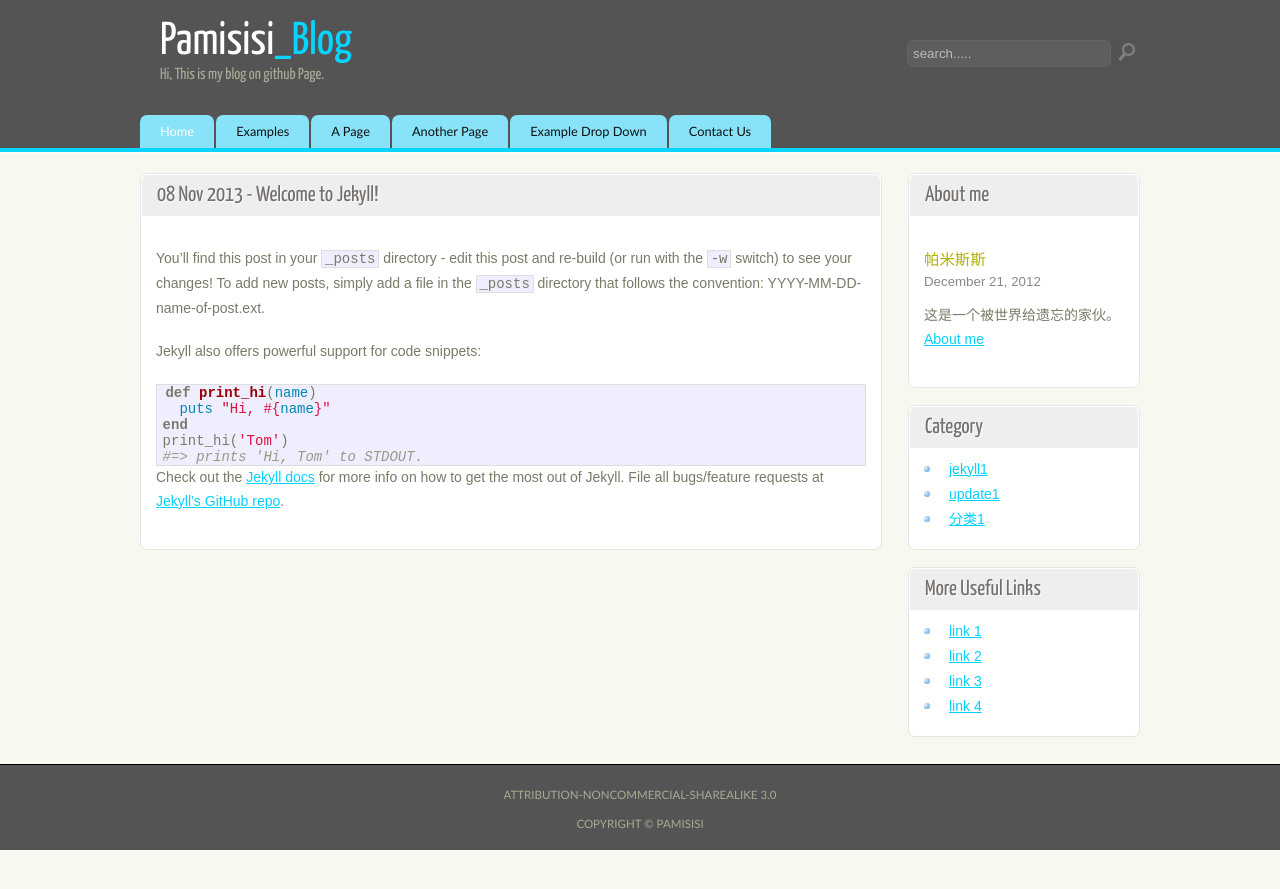
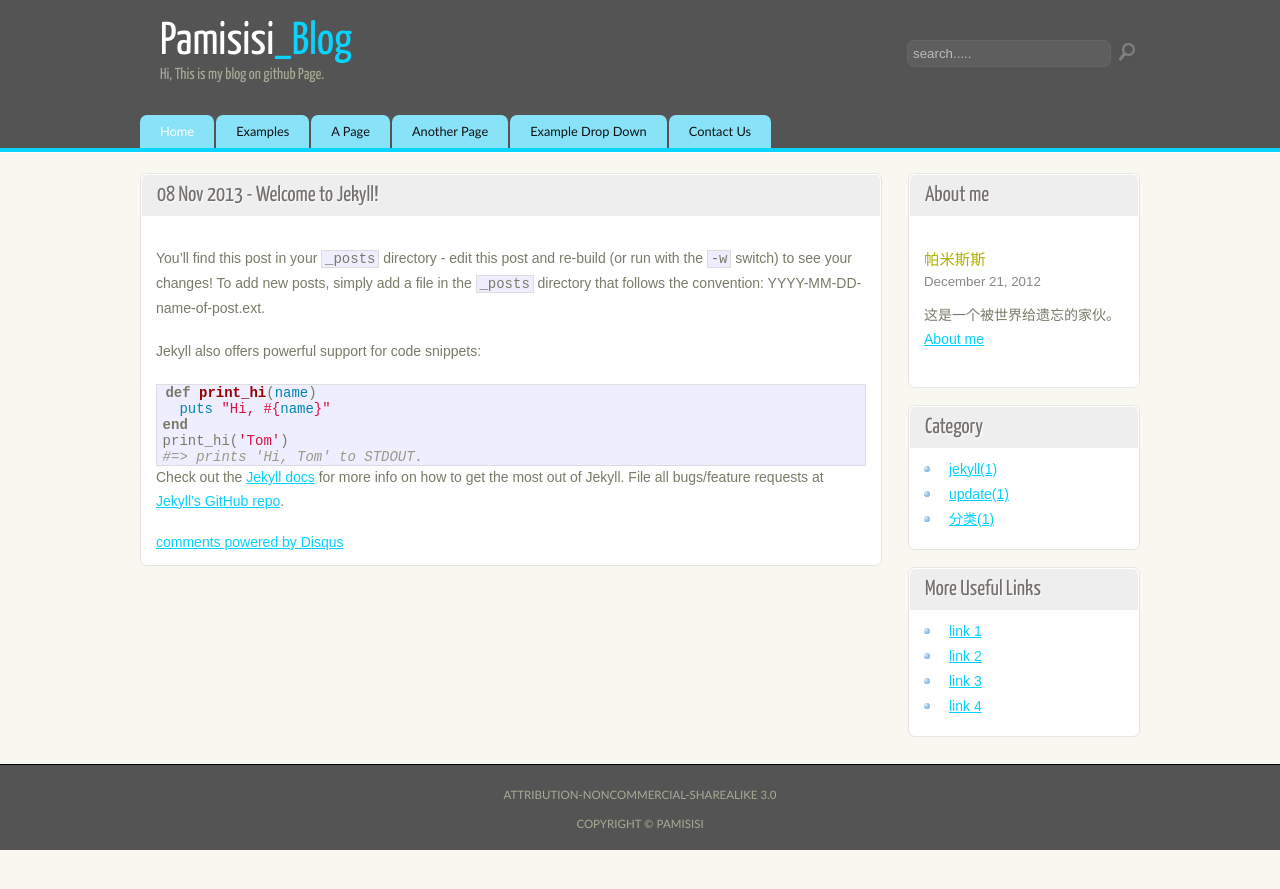
Before and after one commit to pamisisi/pamisisi.github.io, a Jekyll site: the page built from _posts/2013-11-08-welcome-to-jekyll.markdown, in a window 1280 px wide. Shown: the top 889 px of the page. Built offline with Jekyll 4.4.1, drawn with Linux system fonts in a browser that asks for light colours; Markdown is read by kramdown in place of the engine named in the settings; comment, search, counter and statistics services are not loaded.

Commit message:
add disqus.

```diff
--- a/_layouts/default.html
+++ b/_layouts/default.html
@@ -48,9 +48,10 @@
           <h3>Category</h3>
           <div class="sidebar_item">
             <ul>
-            {% for category in site.categories %}
-              <li><a href="/categories/{{category | first}}/">{{category | first}}{{ category | last | size }}</a></li>
-            {% endfor %}
+              {% for category in site.categories %}
+              <!--<li><a href="#{{ category[0] }}">{{ category[0] }} ({{ category[1] | size }})</a></li> -->
+              <li><a href="/categories/{{ category | first }}/">{{ category[0] }}({{ category[1] | size }})</a></li>
+              {% endfor %}
             </ul>
           </div>
           <div class="sidebar_base"></div>
--- a/_layouts/post.html
+++ b/_layouts/post.html
@@ -5,5 +5,19 @@
 	<h1>{{ page.date | date_to_string }} - {{ page.title }}</h1>
 	<div class="content_item">
 	{{ content }}
+	<div id="disqus_thread"></div>
+	<script type="text/javascript">
+		/* * * CONFIGURATION VARIABLES: EDIT BEFORE PASTING INTO YOUR WEBPAGE * * */
+		var disqus_shortname = 'pamisisi'; // required: replace example with your forum shortname
+
+		/* * * DON'T EDIT BELOW THIS LINE * * */
+		(function() {
+		    var dsq = document.createElement('script'); dsq.type = 'text/javascript'; dsq.async = true;
+		    dsq.src = '//' + disqus_shortname + '.disqus.com/embed.js';
+		    (document.getElementsByTagName('head')[0] || document.getElementsByTagName('body')[0]).appendChild(dsq);
+		})();
+	</script>
+	<noscript>Please enable JavaScript to view the <a href="http://disqus.com/?ref_noscript">comments powered by Disqus.</a></noscript>
+	<a href="http://disqus.com" class="dsq-brlink">comments powered by <span class="logo-disqus">Disqus</span></a>
 	</div>
 </div>
```
